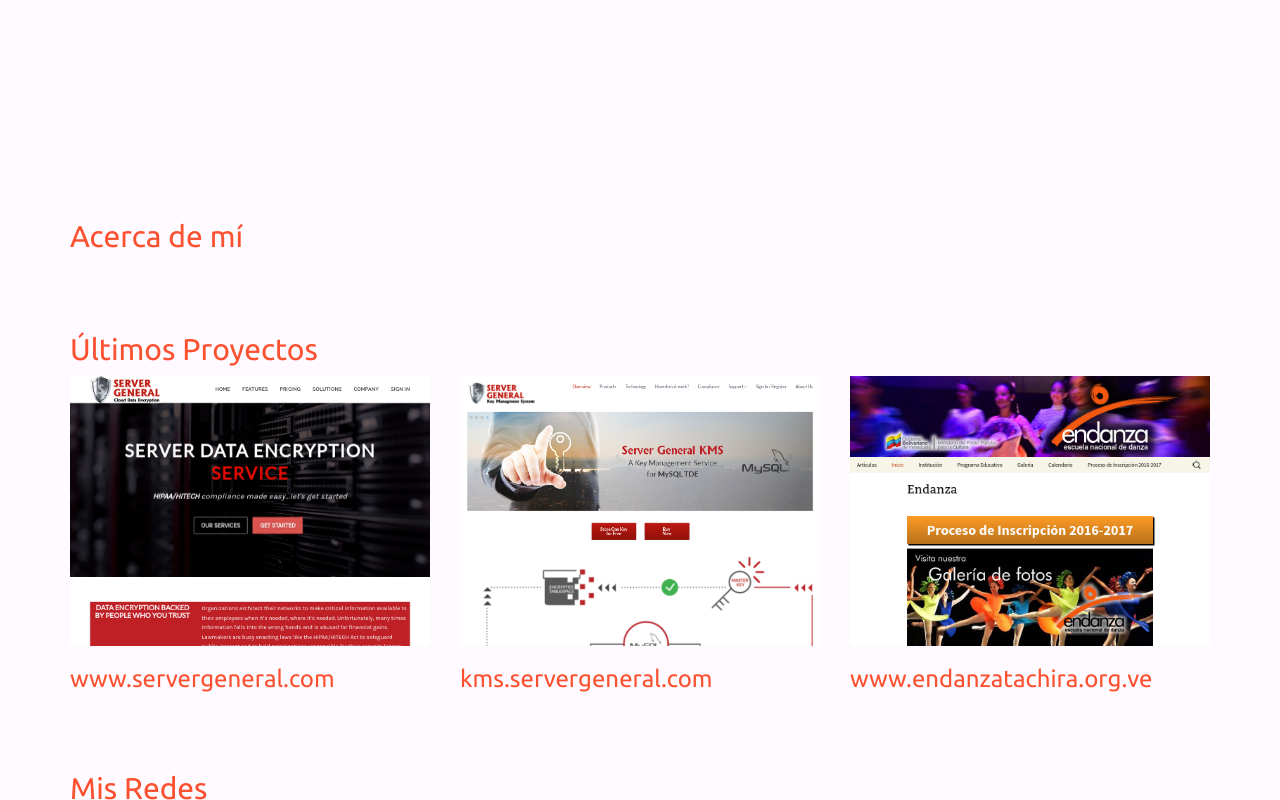
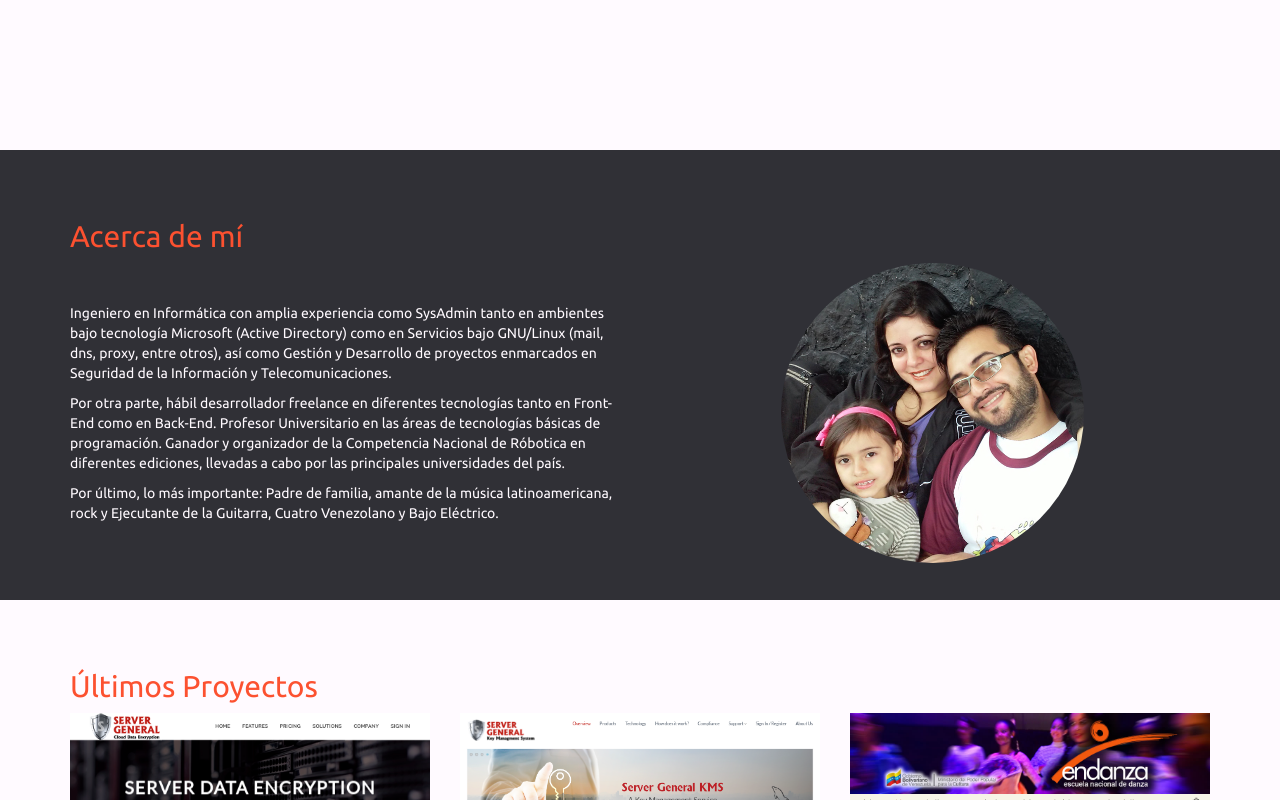
Before and after one commit to saqpsaqp/portfolio, a plain HTML site: page index.html in a window 1280 px wide. Shown: the part 650-1450 px from the top of the page. Drawn offline with nearby package versions, Linux system fonts and the light colour scheme.

Commit message:
Agregado Acerca de mi

```diff
--- a/index.html
+++ b/index.html
@@ -56,6 +56,26 @@
     <section id="saul">
         <div class="container">
             <h2>Acerca de mí</h2>
+            <div class="row">
+                <div class="col-xs-12 col-md-6 text">
+                    <div class="vertical-align">
+                        <p>Ingeniero en Informática con amplia experiencia como
+                        SysAdmin tanto en ambientes bajo tecnología Microsoft (Active Directory)
+                        como en Servicios bajo GNU/Linux (mail, dns, proxy, entre otros), así como Gestión y Desarrollo de
+                        proyectos enmarcados en Seguridad de la Información y Telecomunicaciones.</p>
+                        <p>Por otra parte, hábil desarrollador <i>freelance</i> en diferentes tecnologías tanto en Front-End como en Back-End.
+                        Profesor Universitario en las áreas de tecnologías básicas de programación.
+                        Ganador y organizador de la Competencia Nacional de Róbotica en diferentes ediciones, llevadas a cabo por las
+                        principales universidades del país.</p>
+                        <p>Por último, lo más importante: Padre de familia, amante de la música latinoamericana, rock
+                           y Ejecutante de la Guitarra, Cuatro Venezolano y Bajo Eléctrico.</p>
+
+                    </div>
+                </div>
+                <div class="col-xs-12 col-md-6 image">
+                    <img src="img/family.jpg" alt="" class="about vertical-align">
+                </div>
+            </div>
         </div>
     </section>
     <section id="projects">
--- a/styles.css
+++ b/styles.css
@@ -33,6 +33,23 @@
 header #buttonHeader {
 	width: 150px;
 	border-radius: 0px;
+}
+
+#saul{
+	height: 450px;
+}
+
+#saul .text, #saul .image  {
+	min-height: 300px;
+	height: 300px;
+}
+
+#saul .image .about {
+	max-height: 100%;
+}
+
+#saul .image  {
+	text-align: center;
 }
 
 .vertical-align {
@@ -129,6 +146,17 @@
 	background-color: rgba(252,81,48,0.5);
 }
 
+#saul{
+	background-color: #303036;
+	color: #FFFAFF;
+}
+
+#saul .image .about {
+	border-radius: 50%;
+}
+
+
+
 
 /* 3.----------- PARTS OF WEB ---------------------*/
 
```
Also changed, not shown: img/family.jpg (added).
